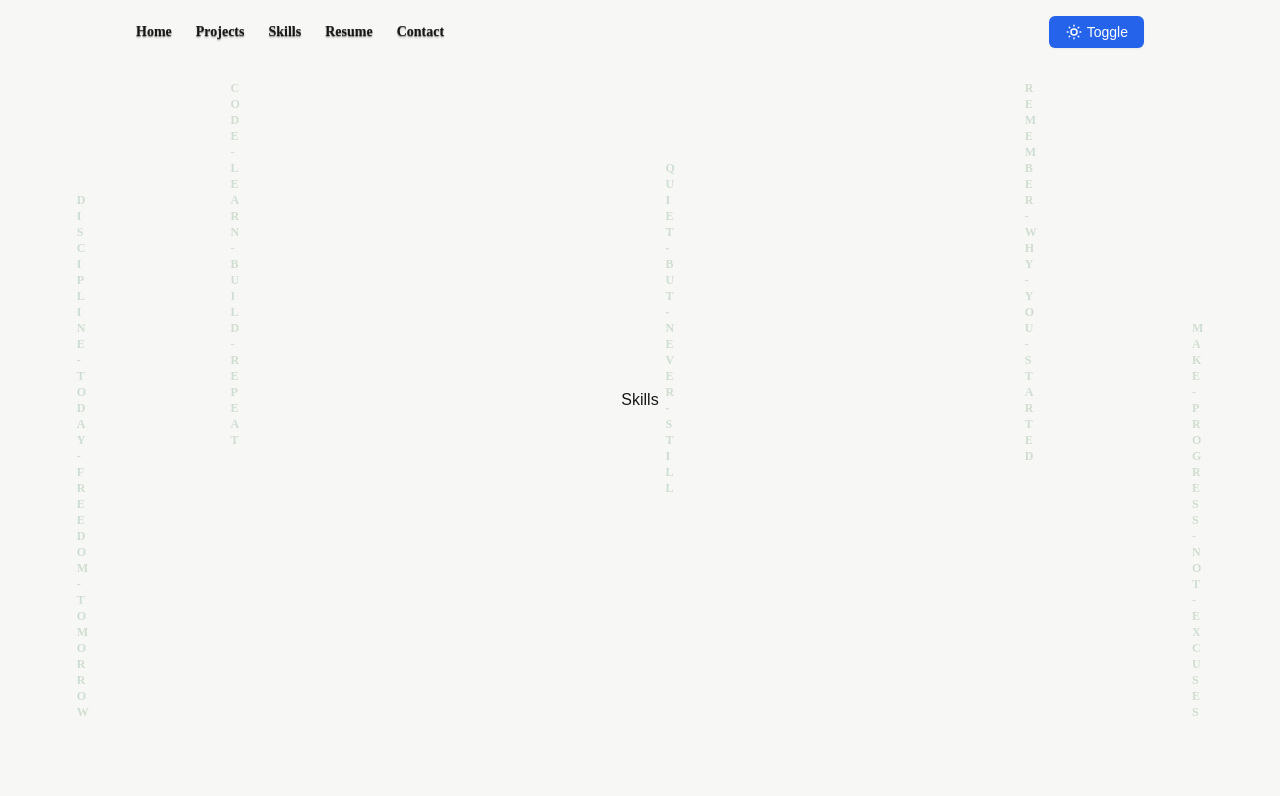
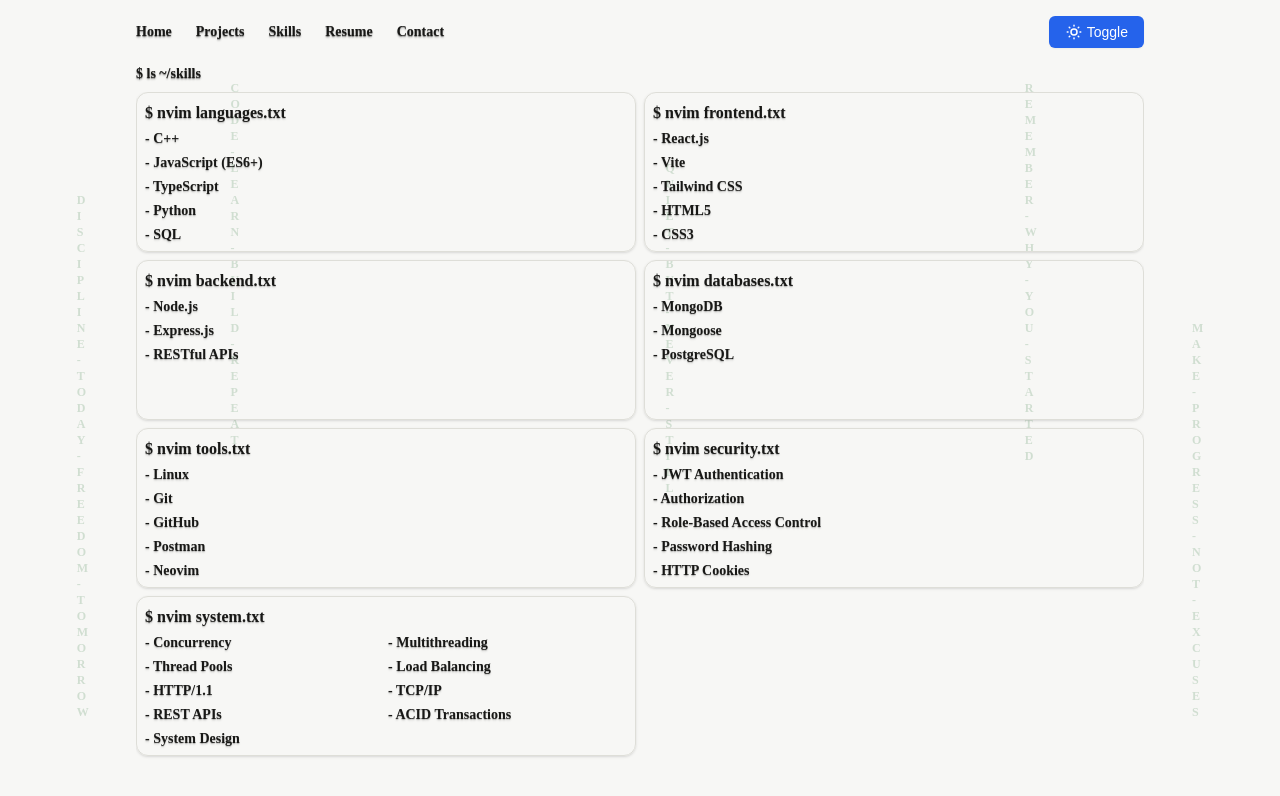
Before and after one commit to void-arceus/portfolio, a React (Vite) app: page / in a window 1280 px wide. Both pictures are taken after a click on the item "Skills". Shown: the top 796 px of the page. Built offline with nearby package versions, Linux system fonts and the light colour scheme; a web font is replaced by a local one.

Commit message:
feat: add skills view

```diff
--- a/src/components/ProjectDetail.tsx
+++ b/src/components/ProjectDetail.tsx
@@ -7,7 +7,7 @@
 
 function ProjectDetail({ handleShowDetails, data }: IProjectDetailProps) {
     return (
-        <div className="w-full max-w-5xl mx-auto p-2 flex flex-col gap-4 font-monospace overflow-scroll">
+        <div className="w-full max-w-5xl mx-auto p-2 flex flex-col gap-4 font-monospace overflow-scroll border border-(--border) rounded-xl shadow-md">
             <div className="w-full flex items-center justify-between">
                 <h1 className="text-sm font-bold text-shadow-sm/10 text-(--text)">
                     $ cd Programming/
@@ -23,7 +23,7 @@
                     onClick={handleShowDetails}
                     className="text-sm font-bold text-shadow-sm/10 text-(--text) hover:cursor-pointer hover:text-(--text-muted) select-none"
                 >
-                    cd ./
+                    cd ../
                 </button>
             </div>
             <div className="w-full flex flex-col gap-0">
--- a/src/components/Skills.tsx
+++ b/src/components/Skills.tsx
@@ -1,5 +1,121 @@
+import { skills } from "../data/skills";
 function Skills() {
-    return <main>Skills</main>;
+    return (
+        <main className="w-full max-w-5xl h-full mx-auto pt-16 p-2 flex flex-col gap-2">
+            <div className="w-full flex items-center justify-start font-monospace">
+                <h1 className="text-(--text) text-sm font-bold text-shadow-sm/20">
+                    $ ls ~/skills
+                </h1>
+            </div>
+            <div className="w-full overflow-scroll flex-1 grid grid-cols-1 md:grid-cols-2 auto-rows-max gap-2 font-monospace">
+                <div className="h-40 border p-2 border-(--border) rounded-xl shadow-sm hover:shadow-md flex flex-col items-start justify-start gap-1">
+                    <h1 className="text-(--text) text-md font-bold text-shadow-sm/10">
+                        $ nvim languages.txt
+                    </h1>
+                    <div className="w-full flex flex-col items-start justify-center gap-1">
+                        {skills?.languages.map((language, key) => (
+                            <p
+                                key={key}
+                                className="text-sm font-semibold text-shadow-sm/10 text-(--text)"
+                            >
+                                - {language}
+                            </p>
+                        ))}
+                    </div>
+                </div>
+                <div className="h-40 border p-2 border-(--border) rounded-xl shadow-sm hover:shadow-md flex flex-col items-start justify-start gap-1">
+                    <h1 className="text-(--text) text-md font-bold text-shadow-sm/10">
+                        $ nvim frontend.txt
+                    </h1>
+                    <div className="w-full flex flex-col items-start justify-center gap-1">
+                        {skills?.frontend.map((skill, key) => (
+                            <p
+                                key={key}
+                                className="text-sm text-(--text) font-semibold text-shadow-sm/10"
+                            >
+                                - {skill}
+                            </p>
+                        ))}
+                    </div>
+                </div>
+                <div className="h-40 border p-2 border-(--border) rounded-xl shadow-sm hover:shadow-md flex flex-col items-start justify-start gap-1">
+                    <h1 className="text-(--text) text-md font-bold text-shadow-sm/10">
+                        $ nvim backend.txt
+                    </h1>
+                    <div className="w-full flex flex-col items-start justify-center gap-1">
+                        {skills?.backend.map((skill, key) => (
+                            <p
+                                key={key}
+                                className="text-sm text-(--text) font-semibold text-shadow-sm/10"
+                            >
+                                - {skill}
+                            </p>
+                        ))}
+                    </div>
+                </div>
+                <div className="h-40 border p-2 border-(--border) rounded-xl shadow-sm hover:shadow-md flex flex-col items-start justify-start gap-1">
+                    <h1 className="text-(--text) text-md font-bold text-shadow-sm/10">
+                        $ nvim databases.txt
+                    </h1>
+                    <div className="w-full flex flex-col items-start justify-center gap-1">
+                        {skills?.databases.map((skill, key) => (
+                            <p
+                                key={key}
+                                className="text-sm text-(--text) font-semibold text-shadow-sm/10"
+                            >
+                                - {skill}
+                            </p>
+                        ))}
+                    </div>
+                </div>
+                <div className="h-40 border p-2 border-(--border) rounded-xl shadow-sm hover:shadow-md flex flex-col items-start justify-start gap-1">
+                    <h1 className="text-(--text) text-md font-bold text-shadow-sm/10">
+                        $ nvim tools.txt
+                    </h1>
+                    <div className="w-full flex flex-col items-start justify-center gap-1">
+                        {skills?.tools.map((skill, key) => (
+                            <p
+                                key={key}
+                                className="text-sm text-(--text) font-semibold text-shadow-sm/10"
+                            >
+                                - {skill}
+                            </p>
+                        ))}
+                    </div>
+                </div>
+                <div className="h-40 border p-2 border-(--border) rounded-xl shadow-sm hover:shadow-md flex flex-col items-start justify-start gap-1">
+                    <h1 className="text-(--text) text-md font-bold text-shadow-sm/10">
+                        $ nvim security.txt
+                    </h1>
+                    <div className="w-full flex flex-col items-start justify-center gap-1">
+                        {skills?.security.map((skill, key) => (
+                            <p
+                                key={key}
+                                className="text-sm text-(--text) font-semibold text-shadow-sm/10"
+                            >
+                                - {skill}
+                            </p>
+                        ))}
+                    </div>
+                </div>
+                <div className="h-40 border p-2 border-(--border) rounded-xl shadow-sm hover:shadow-md flex flex-col items-start justify-start gap-1">
+                    <h1 className="text-(--text) text-md font-bold text-shadow-sm/10">
+                        $ nvim system.txt
+                    </h1>
+                    <div className="w-full grid grid-rows-5 grid-cols-2 gap-1">
+                        {skills?.system.map((skill, key) => (
+                            <p
+                                key={key}
+                                className="text-sm text-(--text) font-semibold text-shadow-sm/10"
+                            >
+                                - {skill}
+                            </p>
+                        ))}
+                    </div>
+                </div>
+            </div>
+        </main>
+    );
 }
 
 export default Skills;
--- /dev/null
+++ b/src/data/skills.ts
@@ -0,0 +1,35 @@
+interface ISkills {
+    languages: string[];
+    frontend: string[];
+    backend: string[];
+    databases: string[];
+    tools: string[];
+    security: string[];
+    system: string[];
+}
+
+export const skills: ISkills = {
+    languages: ["C++", "JavaScript (ES6+)", "TypeScript", "Python", "SQL"],
+    frontend: ["React.js", "Vite", "Tailwind CSS", "HTML5", "CSS3"],
+    backend: ["Node.js", "Express.js", "RESTful APIs"],
+    databases: ["MongoDB", "Mongoose", "PostgreSQL"],
+    tools: ["Linux", "Git", "GitHub", "Postman", "Neovim"],
+    security: [
+        "JWT Authentication",
+        "Authorization",
+        "Role-Based Access Control",
+        "Password Hashing",
+        "HTTP Cookies",
+    ],
+    system: [
+        "Concurrency",
+        "Multithreading",
+        "Thread Pools",
+        "Load Balancing",
+        "HTTP/1.1",
+        "TCP/IP",
+        "REST APIs",
+        "ACID Transactions",
+        "System Design",
+    ],
+};
```
